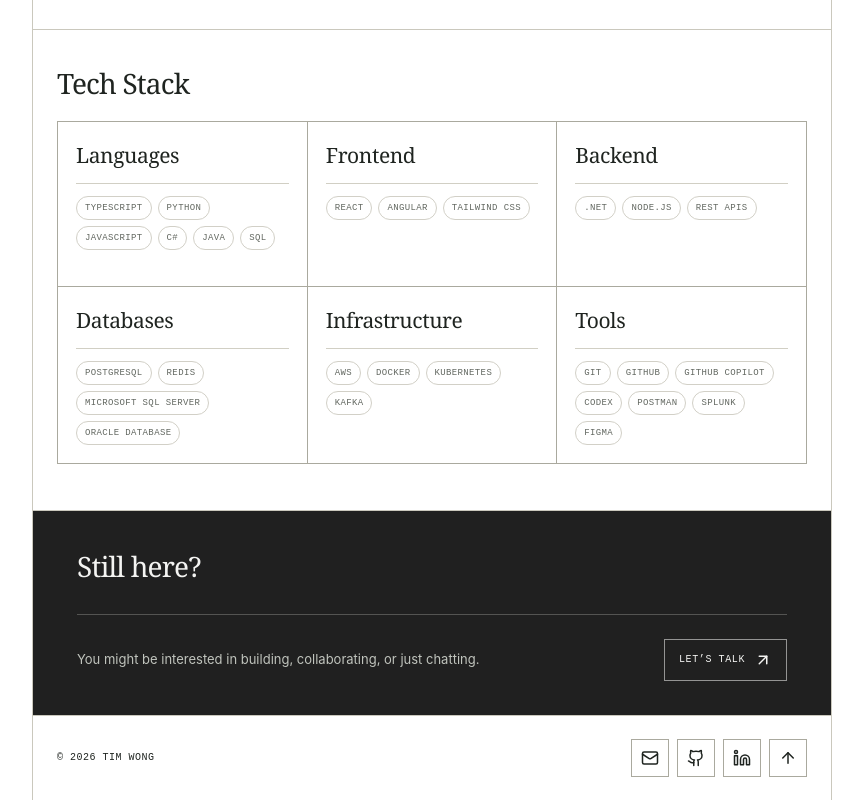
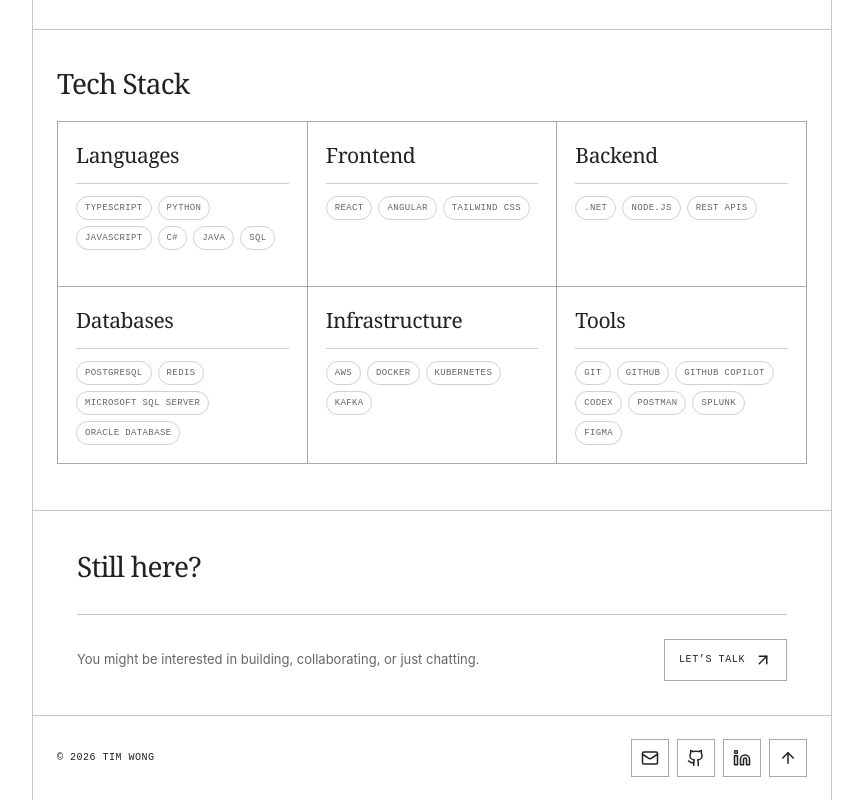
Before and after one commit to timwong101/my-portfolio, a React (Vite) app: page / in a window 1280 px wide. Shown: the part 1819-2619 px from the top of the page, without its empty margins (208-1071 px from the left). Built offline with nearby package versions, Linux system fonts and the light colour scheme.

Commit message:
Lighten contact section

```diff
--- a/src/index.css
+++ b/src/index.css
@@ -85,13 +85,13 @@ h2 { margin: 0; font-family: Georgia, serif; font-size: 28px; font-weight: 400;
 .stack-grid ul { display: flex; flex-wrap: wrap; align-content: flex-start; gap: 6px; list-style: none; margin: 0; padding: 12px 0 0; border-top: 1px solid #d1cfc4; }
 .stack-grid li { padding: 6px 8px; border: 1px solid #d2d0c7; border-radius: 99px; color: #626760; font: 9px ui-monospace, monospace; text-transform: uppercase; letter-spacing: .04em; }
 
-.contact-section { padding: 40px 44px 34px; background: #202020; color: #f4f4f2; position: relative; overflow: hidden; }
+.contact-section { padding: 40px 44px 34px; background: #fff; color: #1f2420; position: relative; overflow: hidden; }
 .contact-section h2 { line-height: 1.1; }
-.contact-bottom { margin-top: 32px; padding-top: 24px; border-top: 1px solid rgba(240,238,230,.25); display: flex; justify-content: space-between; align-items: center; gap: 24px; }
-.contact-bottom p { max-width: 480px; margin: 0; color: #c0c4bd; font-size: 13px; line-height: 1.5; }
-.contact-bottom p a { color: #f4f4f2; text-decoration: underline; text-underline-offset: 3px; }
-.contact-cta { display: inline-flex; align-items: center; gap: 9px; padding: 11px 14px; border: 1px solid rgba(244,244,242,.55); color: #f4f4f2; font: 10px ui-monospace, monospace; text-transform: uppercase; letter-spacing: .06em; white-space: nowrap; transition: background .2s ease, color .2s ease; }
-.contact-cta:hover { background: #f4f4f2; color: #202020; }
+.contact-bottom { margin-top: 32px; padding-top: 24px; border-top: 1px solid #cac8bd; display: flex; justify-content: space-between; align-items: center; gap: 24px; }
+.contact-bottom p { max-width: 480px; margin: 0; color: #626760; font-size: 13px; line-height: 1.5; }
+.contact-bottom p a { color: #1f2420; text-decoration: underline; text-underline-offset: 3px; }
+.contact-cta { display: inline-flex; align-items: center; gap: 9px; padding: 11px 14px; border: 1px solid #aaa99e; color: #1f2420; font: 10px ui-monospace, monospace; text-transform: uppercase; letter-spacing: .06em; white-space: nowrap; transition: background .2s ease, color .2s ease; }
+.contact-cta:hover { background: #252525; color: #fff; }
 
 footer { display: flex; justify-content: space-between; align-items: center; min-height: 84px; padding: 20px 24px; font: 10px ui-monospace, monospace; text-transform: uppercase; letter-spacing: .05em; }
 .socials { display: flex; gap: 8px; }
```
